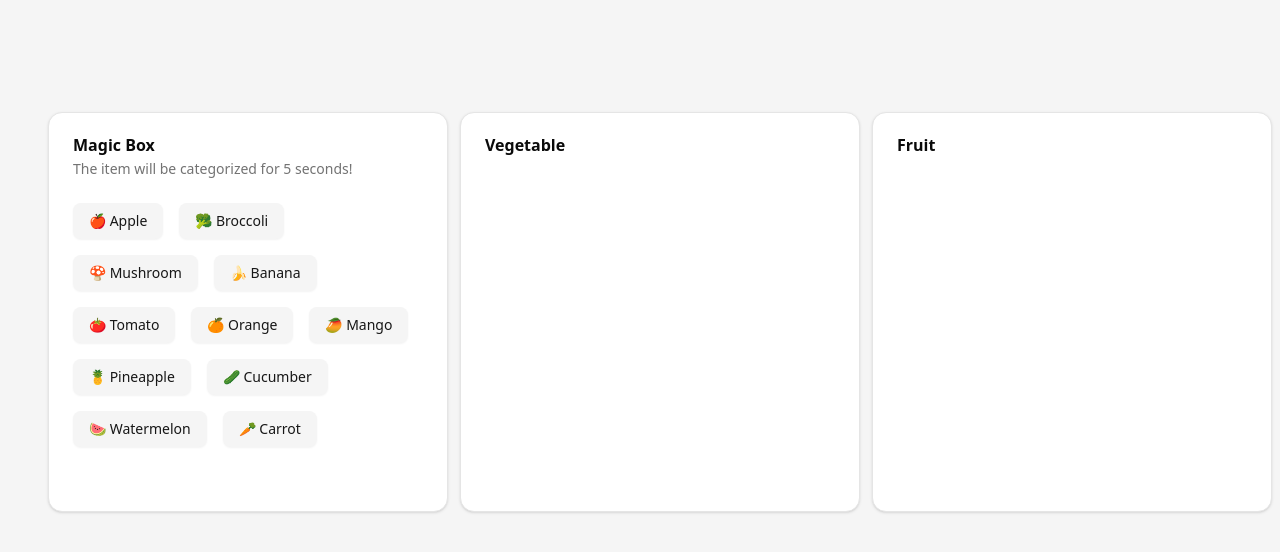
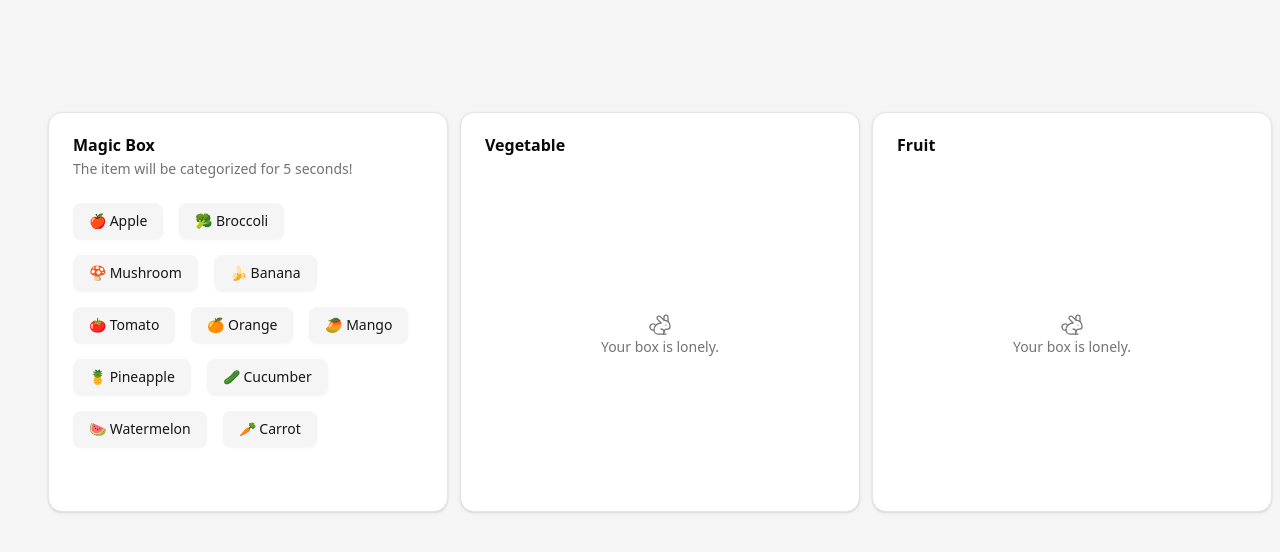
Before and after one commit to 3Peet/7solutions-FE-assignment, a React (Vite) app: page / in a window 1280 px wide. Shown: the top 552 px of the page. Built offline with nearby package versions, Linux system fonts and the light colour scheme.

Commit message:
feat: Add empty state ui

```diff
--- a/src/components/block.tsx
+++ b/src/components/block.tsx
@@ -7,6 +7,7 @@ import {
   CardContent,
   CardDescription,
 } from './ui/card'
+import { Rabbit } from 'lucide-react'
 
 const Block = ({
   name,
@@ -27,9 +28,10 @@ const Block = ({
         <CardTitle>{name}</CardTitle>
         <CardDescription>{description}</CardDescription>
       </CardHeader>
-      <CardContent className="flex flex-wrap gap-4">
-        {items &&
-          items.map((item) => (
+      <CardContent className="h-full">
+        {items.length ? (
+          <div className="flex flex-wrap gap-4">
+            {items.map((item) => (
               <Button
                 variant="secondary"
                 key={`${id}-${item.name.toLowerCase()}`}
@@ -38,6 +40,13 @@ const Block = ({
                 {item.emoji} {item.name}
               </Button>
             ))}
+          </div>
+        ) : (
+          <div className="text-sm text-muted-foreground flex justify-center items-center flex-col h-full">
+            <Rabbit strokeWidth={1.25} />
+            <span>Your box is lonely.</span>
+          </div>
+        )}
       </CardContent>
     </Card>
   )
```
Lines whose indentation alone changed are shown as unchanged.
